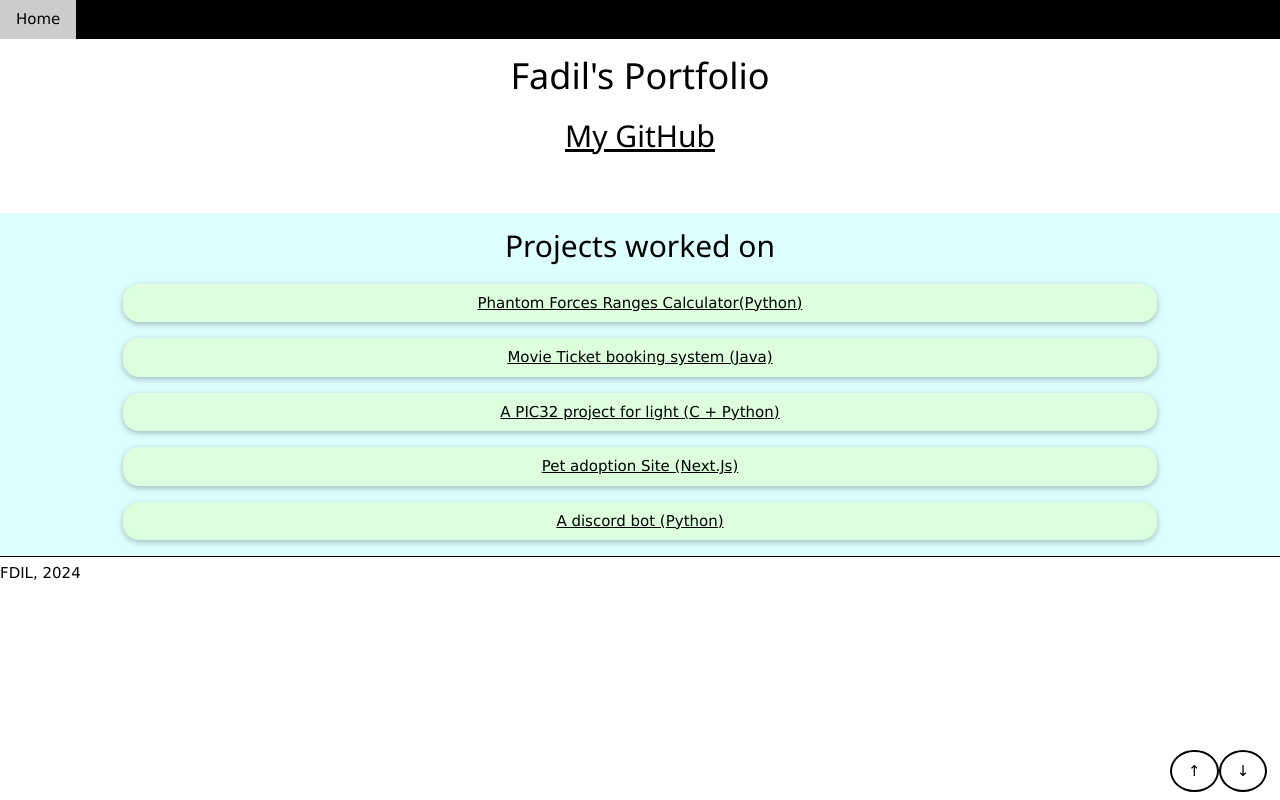
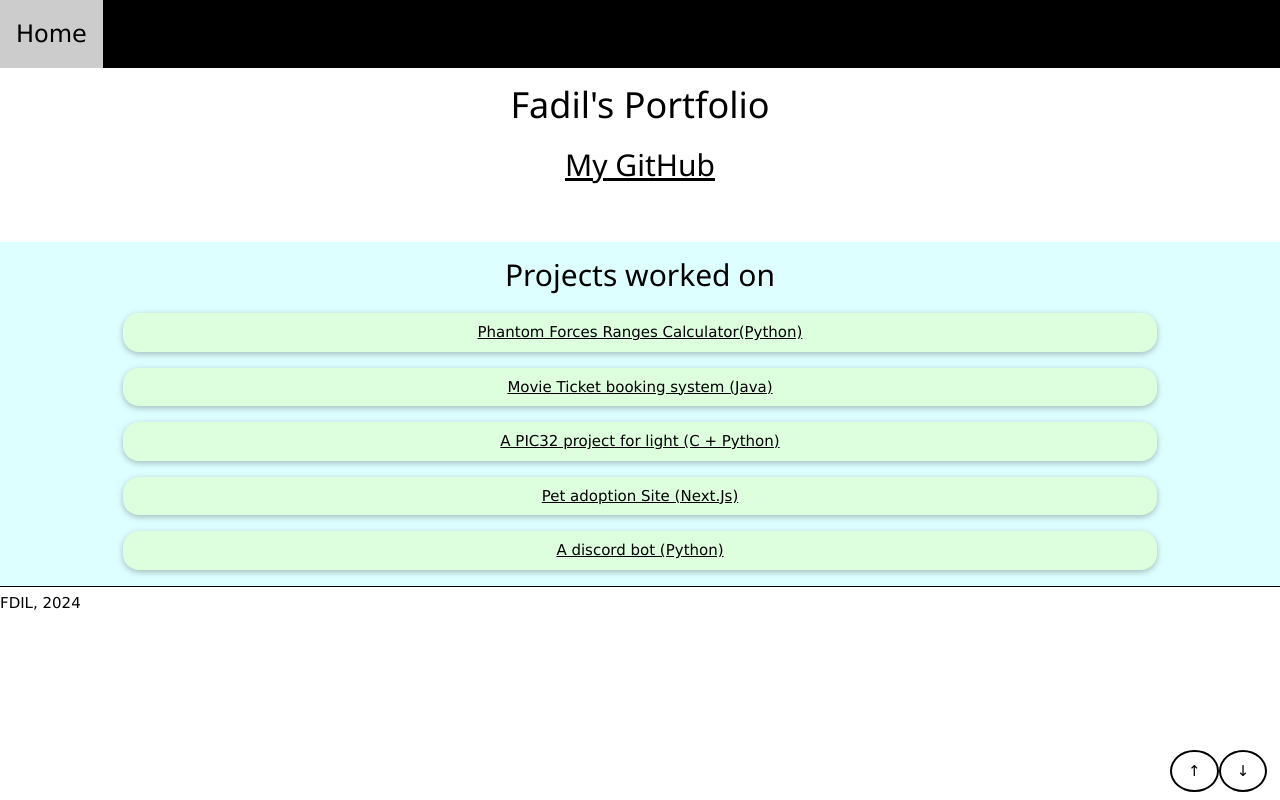
Before and after one commit to FDIL501st/FDIL501st.github.io, a React (Create React App) app: page /#/ in a window 1280 px wide. Built offline with nearby package versions, Linux system fonts and the light colour scheme.

Commit message:
Enlargen Navbar

```diff
--- a/src/components/NavBar.jsx
+++ b/src/components/NavBar.jsx
@@ -4,8 +4,8 @@ import { Link } from 'react-router-dom'
 
 const NavBar = () => {
 	return (
-		<div class="w3-bar w3-black" id="nav">
-			<Link to="/" class="w3-bar-item w3-button w3-mobile">Home</Link>
+		<div class="w3-bar w3-black w3-xlarge" id="nav">
+			<Link to="/" class="w3-bar-item w3-button w3-mobile w3-padding-16">Home</Link>
 		</div>
 	)
 }
```
